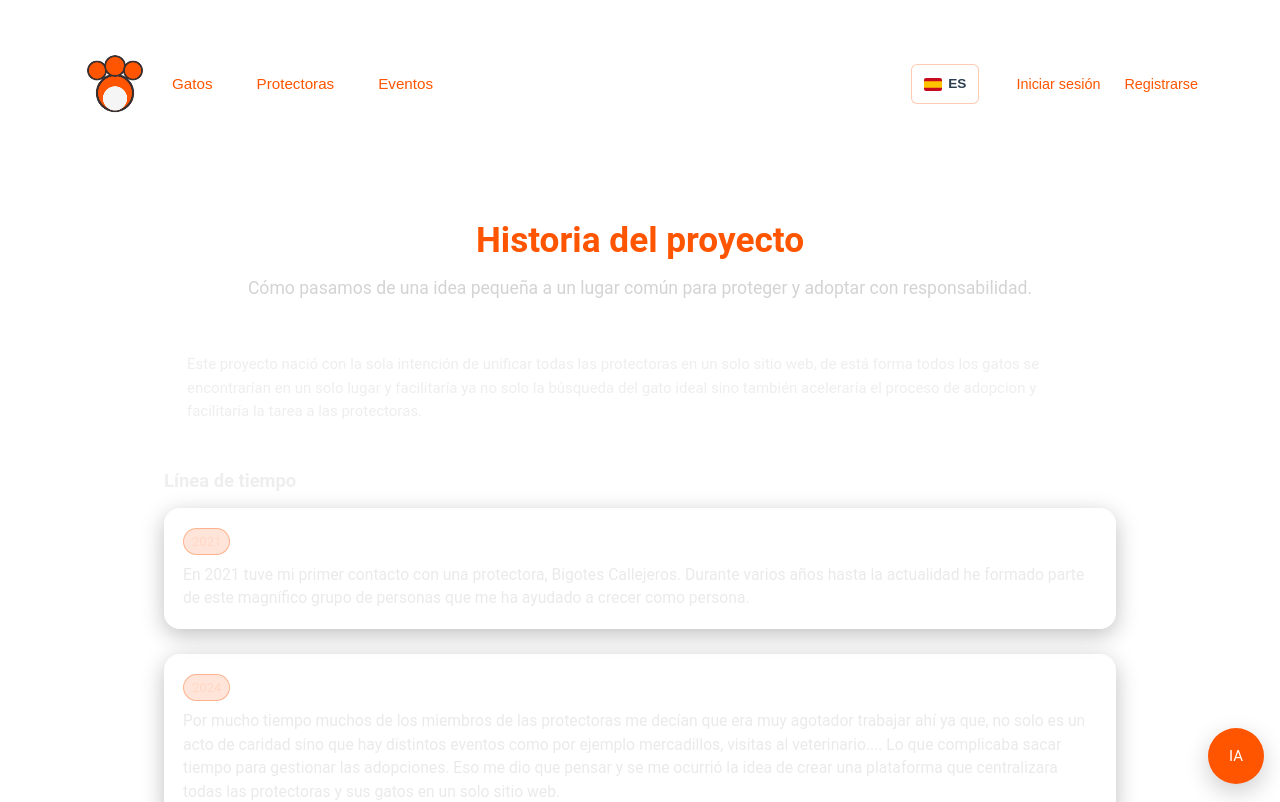
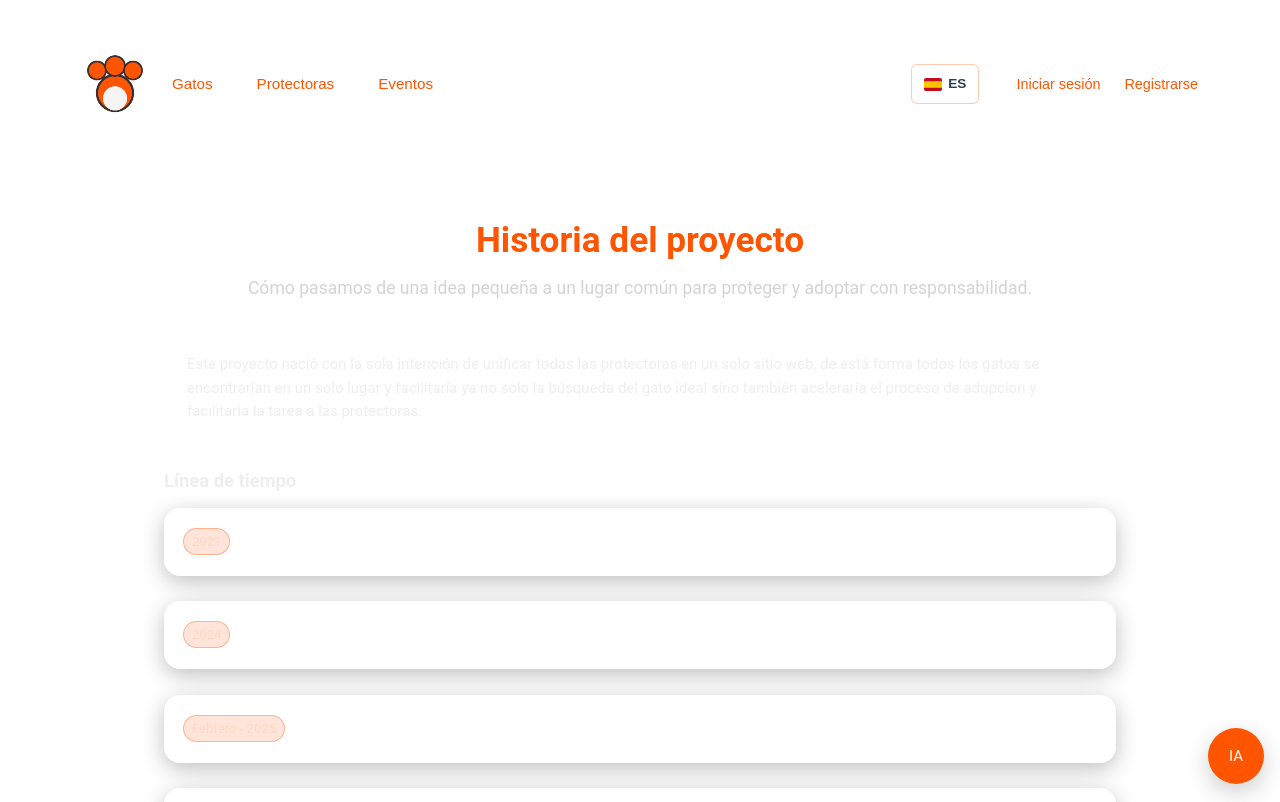
Before and after one commit to RobertoGm1333/TFGRecuFront, a Vue app: page /historia in a window 1280 px wide. Shown: the top 802 px of the page. Built offline with nearby package versions, Linux system fonts and the light colour scheme.

Commit message:
Historia acabada

```diff
--- a/src/views/HistoriaView.vue
+++ b/src/views/HistoriaView.vue
@@ -42,6 +42,26 @@ const historia = ref<Hito[]>([
   }
 ])
 
+// Permitir múltiples tarjetas abiertas hasta que se vuelvan a clicar
+const abiertos = ref<number[]>([])
+
+const isOpen = (id: number) => abiertos.value.includes(id)
+
+const toggle = (id: number) => {
+  if (isOpen(id)) {
+    abiertos.value = abiertos.value.filter(x => x !== id)
+  } else {
+    abiertos.value = [...abiertos.value, id]
+  }
+}
+
+const onKey = (e: KeyboardEvent, id: number) => {
+  if (e.key === 'Enter' || e.key === ' ') {
+    e.preventDefault()
+    toggle(id)
+  }
+}
+
 const onImgError = (e: Event) => {
   (e.target as HTMLImageElement).src = '/placeholder-cover.png'
 }
@@ -68,15 +88,28 @@ const onImgError = (e: Event) => {
       <h3 class="section__title">Línea de tiempo</h3>
       <ol class="timeline__list">
         <li v-for="h in historia" :key="h.id" class="item">
-          <div class="item__card">
+          <div
+            class="item__card"
+            :class="{ 'is-open': isOpen(h.id) }"
+            role="button"
+            tabindex="0"
+            :aria-expanded="isOpen(h.id)"
+            @click="toggle(h.id)"
+            @keydown="onKey($event, h.id)"
+          >
             <div class="item__header">
               <span class="item__fecha">{{ h.fecha }}</span>
               <h4 class="item__titulo">{{ h.titulo }}</h4>
             </div>
-            <div class="item__media" v-if="h.imagen">
-              <img :src="h.imagen" :alt="h.titulo" @error="onImgError">
-            </div>
-            <p class="item__texto">{{ h.texto }}</p>
+
+            <transition name="collapse">
+              <div v-show="isOpen(h.id)" class="item__details">
+                <div class="item__media" v-if="h.imagen">
+                  <img :src="h.imagen" :alt="h.titulo" @error="onImgError">
+                </div>
+                <p class="item__texto">{{ h.texto }}</p>
+              </div>
+            </transition>
           </div>
         </li>
       </ol>
@@ -157,12 +190,17 @@ $radius: 16px;
   border-radius: $radius;
   padding: clamp(12px, 2vw, 18px);
   box-shadow: 0 6px 22px rgba(0,0,0,.25);
+  cursor: pointer;
+  outline: none;
+}
+.item__card:focus {
+  box-shadow: 0 0 0 2px rgba($accent,.55), 0 6px 22px rgba(0,0,0,.25);
 }
 .item__header {
   display: flex;
   gap: 10px;
   align-items: baseline;
-  margin-bottom: 8px;
+  margin-bottom: 2px;
 }
 .item__fecha {
   color: #ffd7c5;
@@ -178,6 +216,11 @@ $radius: 16px;
   color: #fff;
   font-weight: 700;
   font-size: 1.05rem;
+}
+
+/* detalles colapsables */
+.item__details {
+  margin-top: 8px;
 }
 .item__media {
   margin: 8px 0 10px;
@@ -197,4 +240,19 @@ $radius: 16px;
   line-height: 1.5;
   font-size: .98rem;
 }
+
+.collapse-enter-active,
+.collapse-leave-active {
+  transition: max-height .25s ease, opacity .2s ease;
+}
+.collapse-enter-from,
+.collapse-leave-to {
+  max-height: 0;
+  opacity: 0;
+}
+.collapse-enter-to,
+.collapse-leave-from {
+  max-height: 600px;
+  opacity: 1;
+}
 </style>
```
